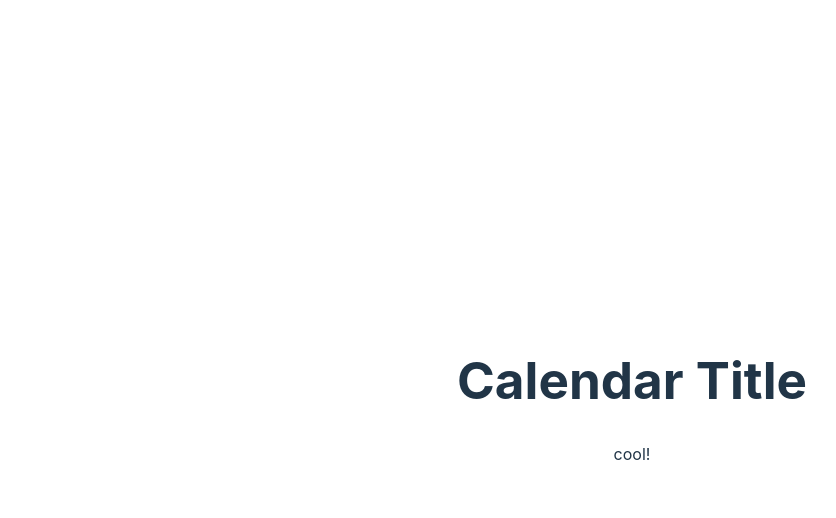
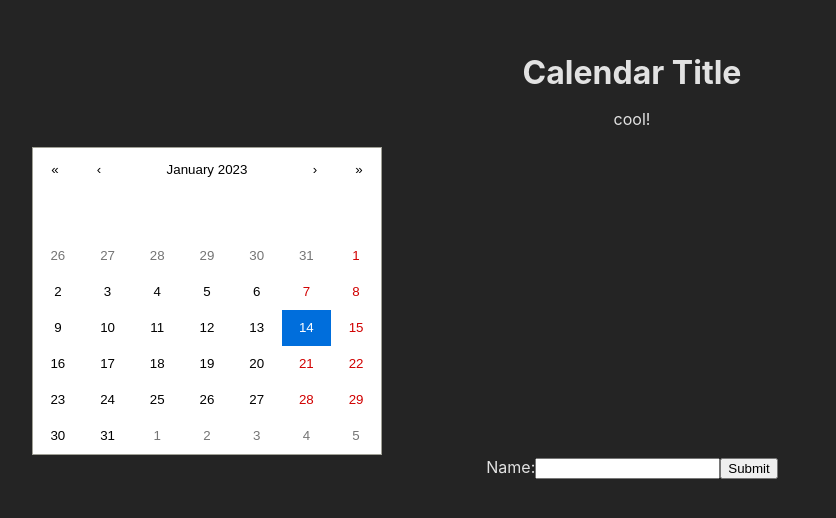
Before and after one commit to robmcarrier/budget, a React (Vite) app in the folder react-ts/: page / in a window 1280 px wide. Shown: the top 518 px of the page, without its empty margins (8-844 px from the left). Built offline with nearby package versions, Linux system fonts and the light colour scheme.

Commit message:
Use Calendar and add new components
Add budget item form component
Add calendar wrapper component
Add css for calendar(temporary)
Apply airbnb style guide
Add calendar types dependancy

```diff
--- a/react-ts/package.json
+++ b/react-ts/package.json
@@ -19,6 +19,7 @@
   "devDependencies": {
     "@types/node": "^18.11.18",
     "@types/react": "^18.0.26",
+    "@types/react-calendar": "^3.9.0",
     "@types/react-dom": "^18.0.9",
     "@typescript-eslint/eslint-plugin": "^5.48.1",
     "@vitejs/plugin-react": "^3.0.0",
--- a/react-ts/src/App.css
+++ b/react-ts/src/App.css
@@ -4,38 +4,3 @@
   padding: 2rem;
   text-align: center;
 }
-
-.logo {
-  height: 6em;
-  padding: 1.5em;
-  will-change: filter;
-}
-.logo:hover {
-  filter: drop-shadow(0 0 2em #646cffaa);
-}
-.logo.react:hover {
-  filter: drop-shadow(0 0 2em #61dafbaa);
-}
-
-@keyframes logo-spin {
-  from {
-    transform: rotate(0deg);
-  }
-  to {
-    transform: rotate(360deg);
-  }
-}
-
-@media (prefers-reduced-motion: no-preference) {
-  a:nth-of-type(2) .logo {
-    animation: logo-spin infinite 20s linear;
-  }
-}
-
-.card {
-  padding: 2em;
-}
-
-.read-the-docs {
-  color: #888;
-}
--- a/react-ts/src/App.tsx
+++ b/react-ts/src/App.tsx
@@ -1,11 +1,13 @@
 import React from 'react';
 import './App.css';
-import Calendar from './components/Calendar';
+import CalendarWrapper from './components/CalendarWrapper';
+import BudgetItemForm from './components/BudgetItemForm';
 
 function App() {
   return (
     <div className="App">
-      <Calendar />
+      <CalendarWrapper />
+        <BudgetItemForm />
     </div>
   );
 }
--- /dev/null
+++ b/react-ts/src/components/BudgetItemForm.tsx
@@ -0,0 +1,13 @@
+const BudgetItemForm = () => {
+  return (
+        <form>
+            <label>
+                Name:
+                <input type="text" name="name" />
+            </label>
+            <input type="submit" value="Submit" />
+        </form>
+  );
+};
+
+export default BudgetItemForm;
--- a/react-ts/src/components/Calendar.tsx
+++ /dev/null
@@ -1,11 +0,0 @@
-import React from 'react';
-const Calendar = () => {
-  return (
-        <>
-            <h1>Calendar Title</h1>
-            <p>cool!</p>
-        </>
-  );
-};
-
-export default Calendar;
--- /dev/null
+++ b/react-ts/src/components/CalendarWrapper.tsx
@@ -0,0 +1,15 @@
+import React, { useState } from 'react';
+import Calendar from 'react-calendar';
+
+const CalendarWrapper = () => {
+  const [value, onChange] = useState(new Date());
+  return (
+        <>
+            <h1>Calendar Title</h1>
+            <p>cool!</p>
+            <Calendar value={value} onChange={onChange} />
+        </>
+  );
+};
+
+export default CalendarWrapper;
--- a/react-ts/src/index.css
+++ b/react-ts/src/index.css
@@ -4,7 +4,7 @@
   line-height: 24px;
   font-weight: 400;
 
-  color-scheme: light dark;
+  color-scheme: light;
   color: rgba(255, 255, 255, 0.87);
   background-color: #242424;
 
@@ -14,57 +14,146 @@
   -moz-osx-font-smoothing: grayscale;
   -webkit-text-size-adjust: 100%;
 }
-
-a {
-  font-weight: 500;
-  color: #646cff;
-  text-decoration: inherit;
-}
-a:hover {
-  color: #535bf2;
+.react-calendar {
+  width: 350px;
+  max-width: 100%;
+  background: white;
+  border: 1px solid #a0a096;
+  font-family: Arial, Helvetica, sans-serif;
+  line-height: 1.125em;
 }
 
-body {
-  margin: 0;
-  display: flex;
-  place-items: center;
-  min-width: 320px;
-  min-height: 100vh;
+.react-calendar--doubleView {
+  width: 700px;
 }
 
-h1 {
-  font-size: 3.2em;
-  line-height: 1.1;
+.react-calendar--doubleView .react-calendar__viewContainer {
+  display: flex;
+  margin: -0.5em;
 }
 
-button {
-  border-radius: 8px;
-  border: 1px solid transparent;
-  padding: 0.6em 1.2em;
-  font-size: 1em;
-  font-weight: 500;
-  font-family: inherit;
-  background-color: #1a1a1a;
-  cursor: pointer;
-  transition: border-color 0.25s;
-}
-button:hover {
-  border-color: #646cff;
-}
-button:focus,
-button:focus-visible {
-  outline: 4px auto -webkit-focus-ring-color;
+.react-calendar--doubleView .react-calendar__viewContainer > * {
+  width: 50%;
+  margin: 0.5em;
 }
 
-@media (prefers-color-scheme: light) {
-  :root {
-    color: #213547;
-    background-color: #ffffff;
-  }
-  a:hover {
-    color: #747bff;
-  }
-  button {
-    background-color: #f9f9f9;
-  }
+.react-calendar,
+.react-calendar *,
+.react-calendar *:before,
+.react-calendar *:after {
+  -moz-box-sizing: border-box;
+  -webkit-box-sizing: border-box;
+  box-sizing: border-box;
 }
+
+.react-calendar button {
+  margin: 0;
+  border: 0;
+  outline: none;
+}
+
+.react-calendar button:enabled:hover {
+  cursor: pointer;
+}
+
+.react-calendar__navigation {
+  display: flex;
+  height: 44px;
+  margin-bottom: 1em;
+}
+
+.react-calendar__navigation button {
+  min-width: 44px;
+  background: none;
+}
+
+.react-calendar__navigation button:disabled {
+  background-color: #f0f0f0;
+}
+
+.react-calendar__navigation button:enabled:hover,
+.react-calendar__navigation button:enabled:focus {
+  background-color: #e6e6e6;
+}
+
+.react-calendar__month-view__weekdays {
+  text-align: center;
+  text-transform: uppercase;
+  font-weight: bold;
+  font-size: 0.75em;
+}
+
+.react-calendar__month-view__weekdays__weekday {
+  padding: 0.5em;
+}
+
+.react-calendar__month-view__weekNumbers .react-calendar__tile {
+  display: flex;
+  align-items: center;
+  justify-content: center;
+  font-size: 0.75em;
+  font-weight: bold;
+}
+
+.react-calendar__month-view__days__day--weekend {
+  color: #d10000;
+}
+
+.react-calendar__month-view__days__day--neighboringMonth {
+  color: #757575;
+}
+
+.react-calendar__year-view .react-calendar__tile,
+.react-calendar__decade-view .react-calendar__tile,
+.react-calendar__century-view .react-calendar__tile {
+  padding: 2em 0.5em;
+}
+
+.react-calendar__tile {
+  max-width: 100%;
+  padding: 10px 6.6667px;
+  background: none;
+  text-align: center;
+  line-height: 16px;
+}
+
+.react-calendar__tile:disabled {
+  background-color: #f0f0f0;
+}
+
+.react-calendar__tile:enabled:hover,
+.react-calendar__tile:enabled:focus {
+  background-color: #e6e6e6;
+}
+
+.react-calendar__tile--now {
+  background: #ffff76;
+}
+
+.react-calendar__tile--now:enabled:hover,
+.react-calendar__tile--now:enabled:focus {
+  background: #ffffa9;
+}
+
+.react-calendar__tile--hasActive {
+  background: #76baff;
+}
+
+.react-calendar__tile--hasActive:enabled:hover,
+.react-calendar__tile--hasActive:enabled:focus {
+  background: #a9d4ff;
+}
+
+.react-calendar__tile--active {
+  background: #006edc;
+  color: white;
+}
+
+.react-calendar__tile--active:enabled:hover,
+.react-calendar__tile--active:enabled:focus {
+  background: #1087ff;
+}
+
+.react-calendar--selectRange .react-calendar__tile--hover {
+  background-color: #e6e6e6;
+}
```
Also changed, not shown: react-ts/src/main.tsx (+5 -5 lines), 1 other file (tests, documents, lock files or other folders).
